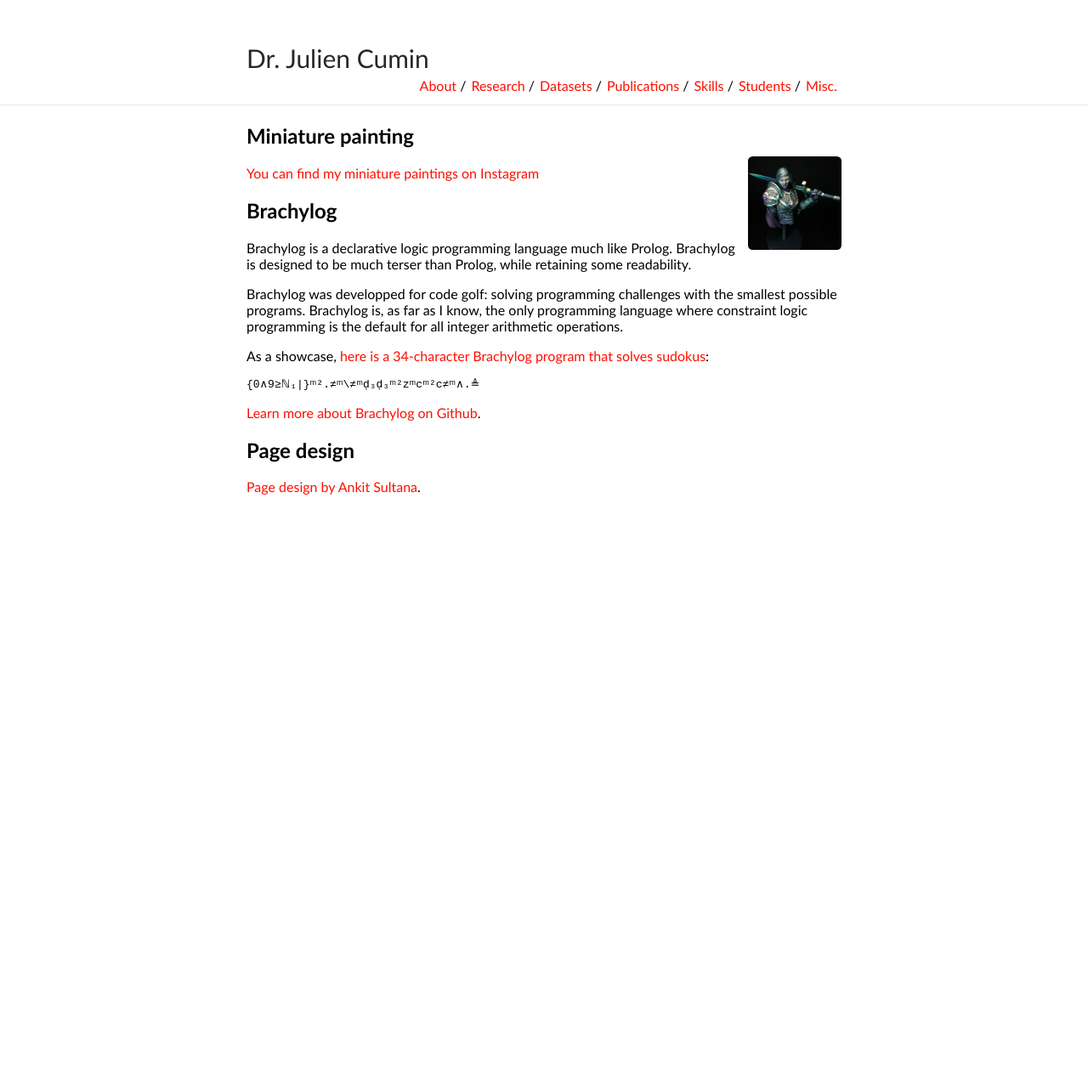
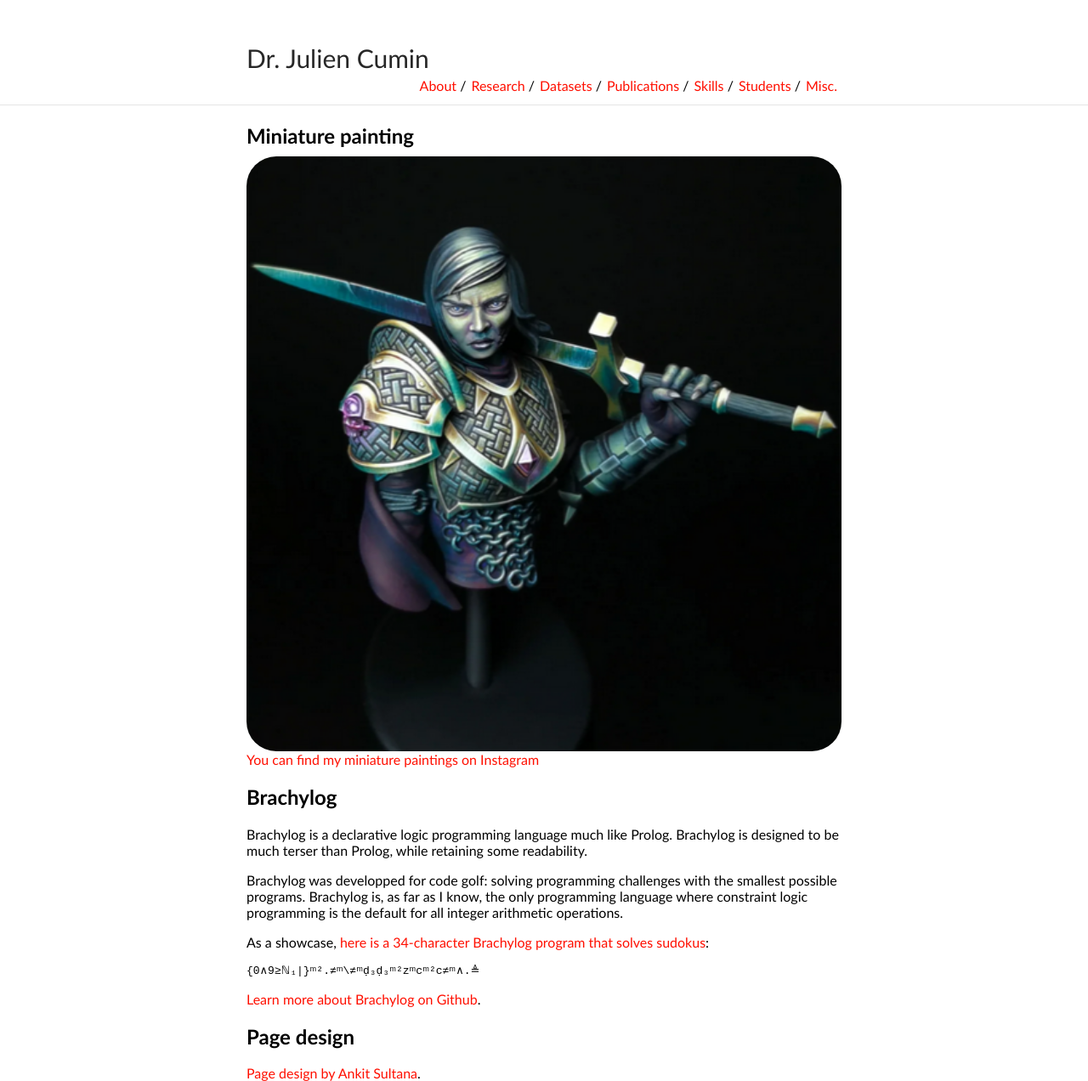
Before and after one commit to JCumin/jcumin.github.io, a Jekyll site: the page built from misc.md, in a window 1280 px wide. Shown: the whole page at 85% size. Built offline with Jekyll 4.4.1, drawn with Linux system fonts in a browser that asks for light colours; our own code applies the rules of GitHub Pages for plain Markdown files; before the commit the page ends 900 px from its top, so only the background shows below that.

Commit message:
Update misc.md

```diff
--- a/misc.md
+++ b/misc.md
@@ -1,6 +1,6 @@
 ## Miniature painting
 
-<img class="profile-picture" src="minipaint.png">
+<img class="misc-picture" src="minipaint.png">
 
 [You can find my miniature paintings on Instagram](https://www.instagram.com/julien.cumin/)
 
```
